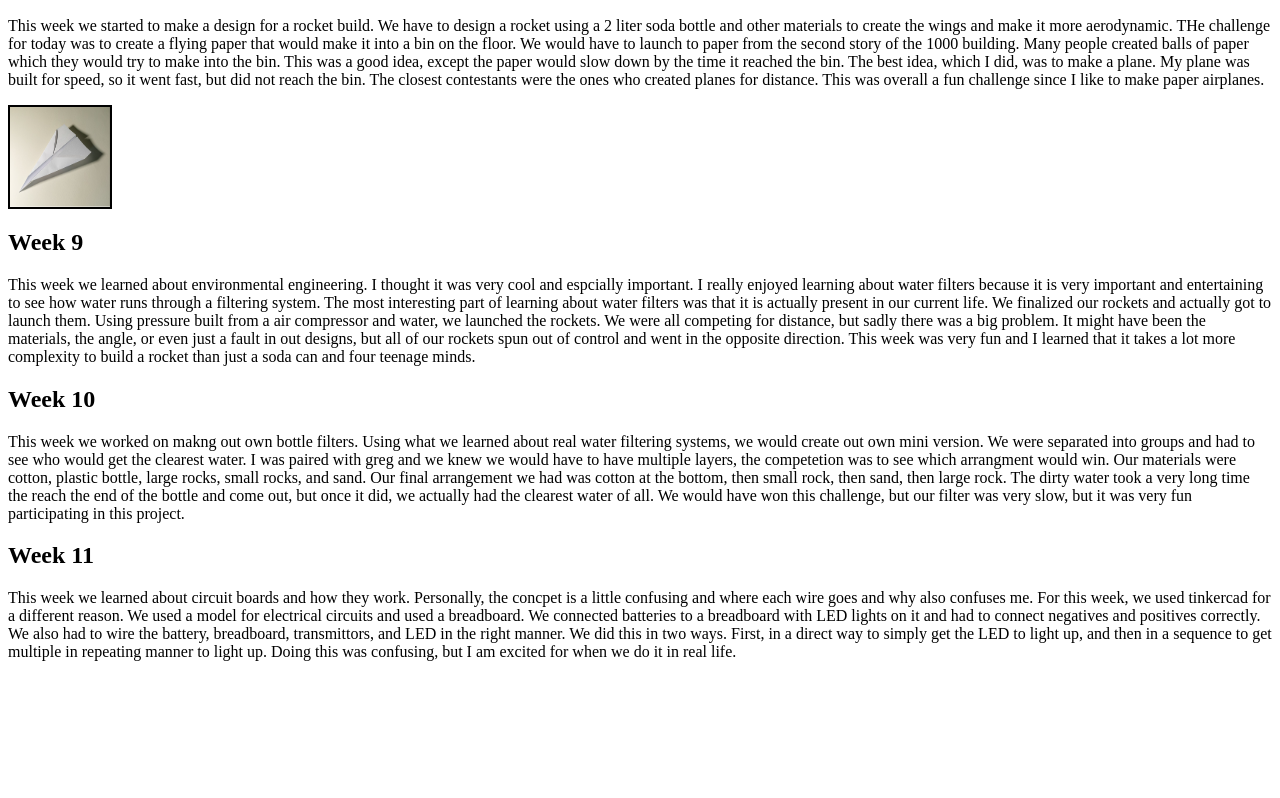
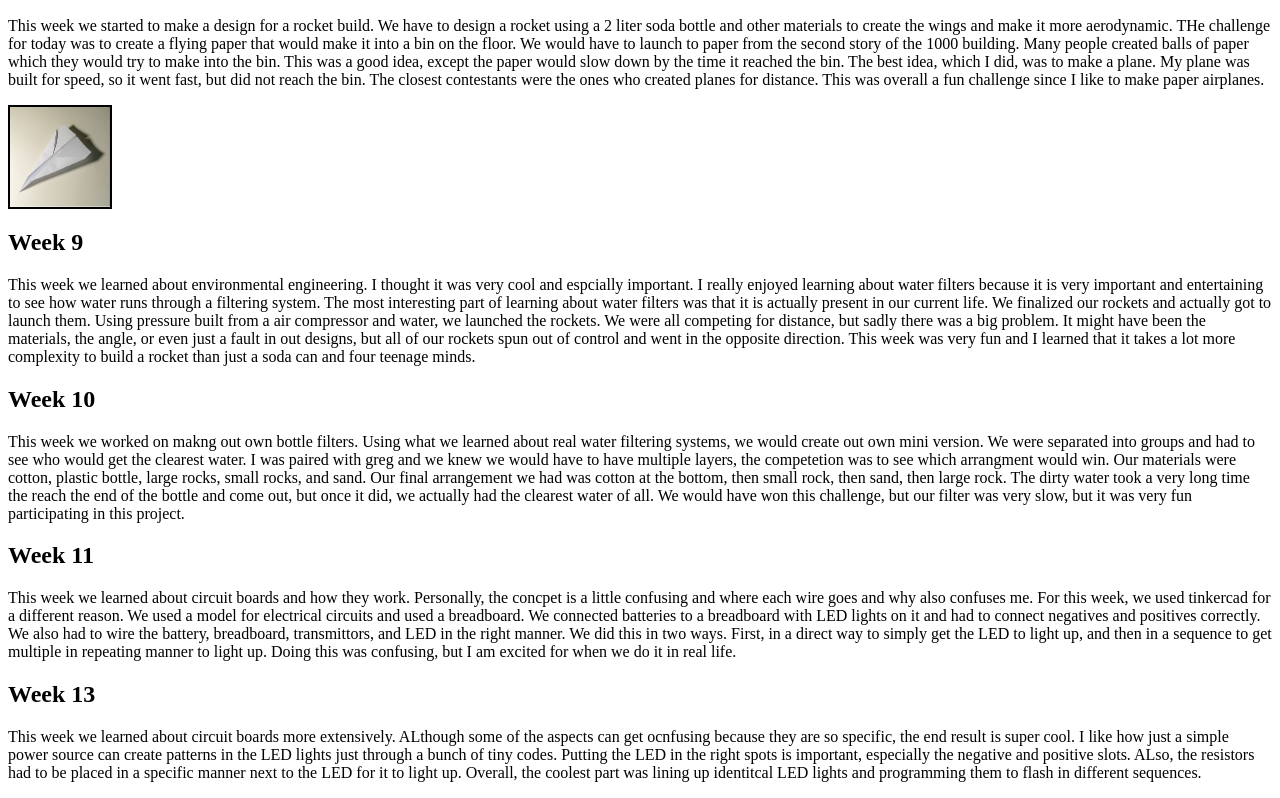
Before and after one commit to dantecerecedes/Engineering, a plain HTML site: page index.html in a window 1280 px wide. Shown: the part 1499-2297 px from the top of the page. Before the commit the page ends 2176 px from the top, so only its background shows below. Drawn offline with Linux system fonts and the light colour scheme.

Commit message:
update 13

```diff
--- a/index.html
+++ b/index.html
@@ -52,3 +52,5 @@ height=100>
 <p>This week we worked on makng out own bottle filters. Using what we learned about real water filtering systems, we would create out own mini version. We were separated into groups and had to see who would get the clearest water. I was paired with greg and we knew we would have to have multiple layers, the competetion was to see which arrangment would win. Our materials were cotton, plastic bottle, large rocks, small rocks, and sand. Our final arrangement we had was cotton at the bottom, then small rock, then sand, then large rock. The dirty water took a very long time the reach the end of the bottle and come out, but once it did, we actually had the clearest water of all. We would have won this challenge, but our filter was very slow, but it was very fun participating in this project. </p>
 <h2>Week 11</h2>
 <p>This week we learned about circuit boards and how they work. Personally, the concpet is a little confusing and where each wire goes and why also confuses me. For this week, we used tinkercad for a different reason. We used a model for electrical circuits and used a breadboard. We connected batteries to a breadboard with LED lights on it and had to connect negatives and positives correctly. We also had to wire the battery, breadboard, transmittors, and LED in the right manner. We did this in two ways. First, in a direct way to simply get the LED to light up, and then in a sequence to get multiple in repeating manner to light up. Doing this was confusing, but I am excited for when we do it in real life.</p>
+<h2>Week 13</h2>
+<p>This week we learned about circuit boards more extensively. ALthough some of the aspects can get ocnfusing because they are so specific, the end result is super cool. I like how just a simple power source can create patterns in the LED lights just through a bunch of tiny codes. Putting the LED in the right spots is important, especially the negative and positive slots. ALso, the resistors had to be placed in a specific manner next to the LED for it to light up. Overall, the coolest part was lining up identitcal LED lights and programming them to flash in different sequences.</p>
```
